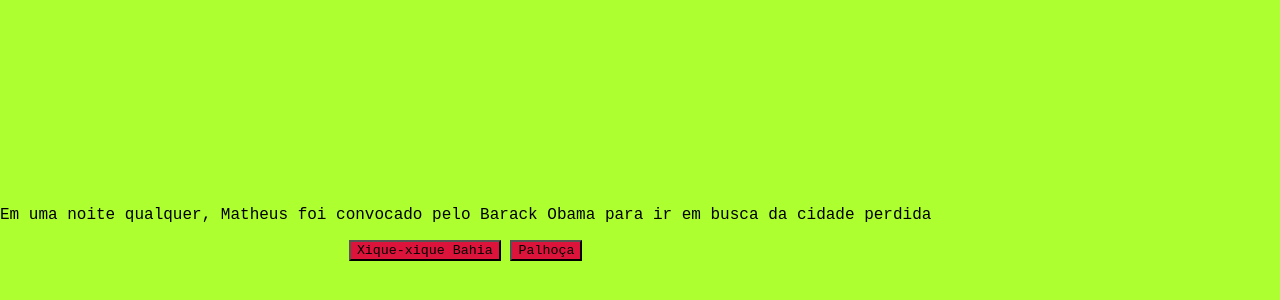
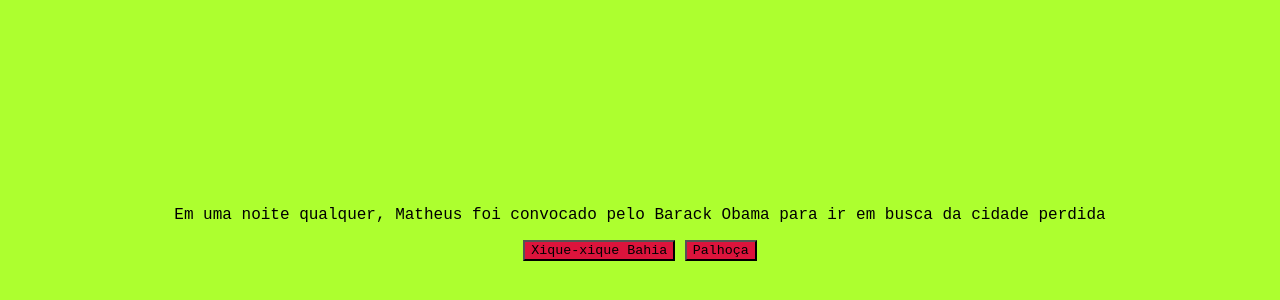
Before and after one commit to caioxxx0800/aventura1A, a plain HTML site: page index.html in a window 1280 px wide. Shown: the part 134-434 px from the top of the page. Drawn offline with Linux system fonts and the light colour scheme; a web font is replaced by a local one.

Commit message:
aula1609

```diff
--- a/style.css
+++ b/style.css
@@ -3,7 +3,7 @@ body{
     color:black;
     font-family: 'Courier New', Courier, monospace;
     display:flex;
-justfy-content: center;
+justify-content: center;
 align-items:center;
 height: 700px;
 margin:0;
```
